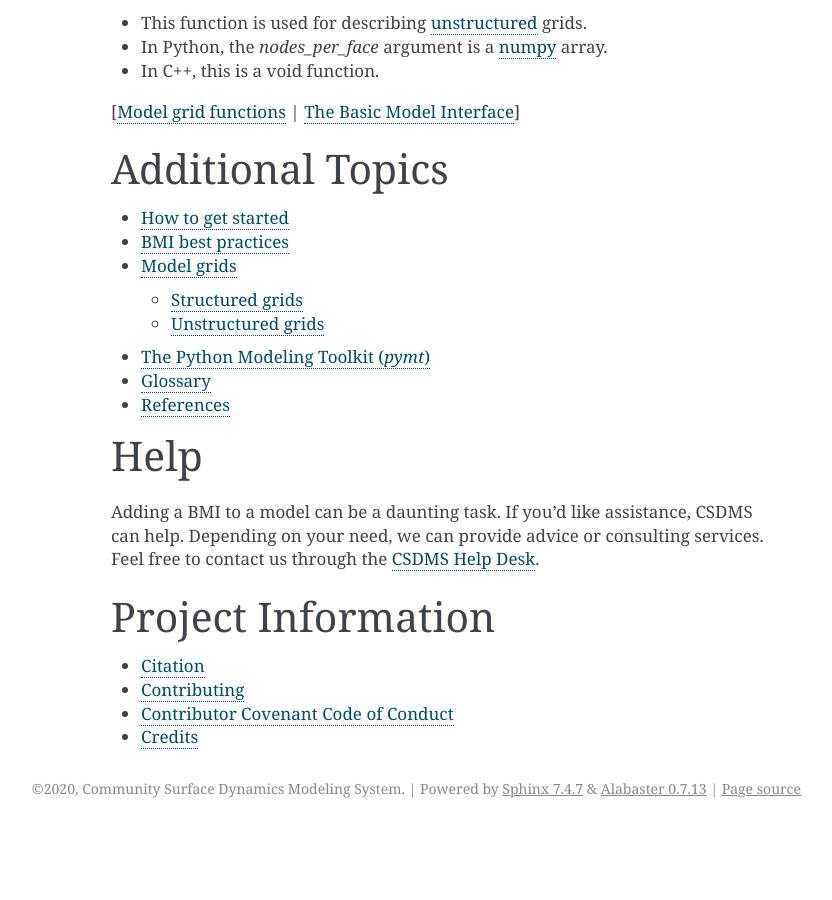
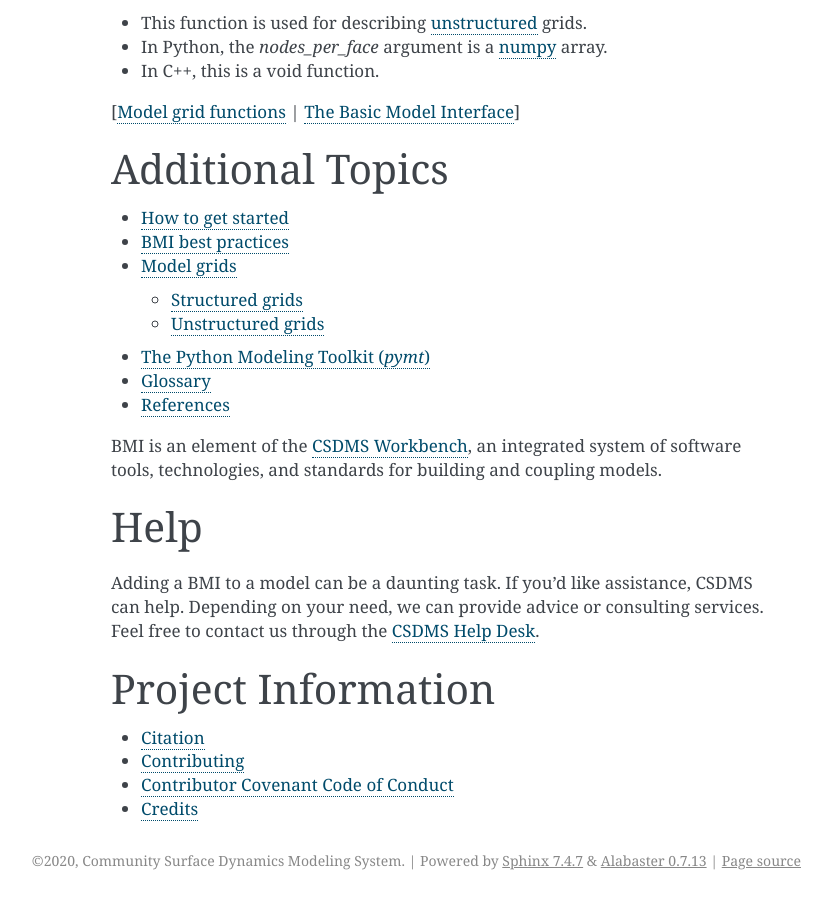
Before and after one commit to csdms/bmi, a Sphinx documentation site: the page built from docs/source/index.rst, in a window 1280 px wide and 900 px high, scrolled down 22256 px. Shown: the whole window, without its empty margins (309-1141 px from the left). Built offline with Sphinx 7.4.7, drawn with Linux system fonts in a browser that asks for light colours; formulas are drawn with MathJax 3; before the commit the page ends 23084 px from its top, so only the background shows below that.

Commit message:
Reference CSDMS Workbench in index, sidebar, and glossary

```diff
--- a/docs/source/_templates/links.html
+++ b/docs/source/_templates/links.html
@@ -5,5 +5,6 @@
   <li><a href="./glossary.html">Glossary</a></li>
   <li><a href="https://github.com/csdms/bmi/">BMI @ GitHub</a></li>
   <li><a href="https://github.com/csdms/bmi/issues">Issue Tracker</a></li>
+  <li><a href="https://csdms.colorado.edu/wiki/Workbench">CSDMS Workbench</a></li>
   <li><a href="https://csdms.colorado.edu">CSDMS Homepage</a></li>
 </ul>
--- a/docs/source/glossary.rst
+++ b/docs/source/glossary.rst
@@ -63,6 +63,12 @@
    CSDMS
 
       See :term:`Community Surface Dynamics Modeling System`.
+
+   CSDMS Workbench
+
+      An integrated system of software tools, technologies, and
+      standards for building and coupling models. See
+      https://csdms.colorado.edu/wiki/Workbench for more information.
 
    data
 
--- a/docs/source/index.rst
+++ b/docs/source/index.rst
@@ -21,6 +21,10 @@
    csdms
    glossary
    references
+
+BMI is an element of the `CSDMS Workbench`_,
+an integrated system of software tools, technologies, and standards
+for building and coupling models.
 
 Help
 ====
@@ -46,4 +50,5 @@
 
 .. Links:
 
+.. _CSDMS Workbench: https://csdms.colorado.edu/wiki/Workbench
 .. _CSDMS Help Desk: https://github.com/csdms/help-desk
```
